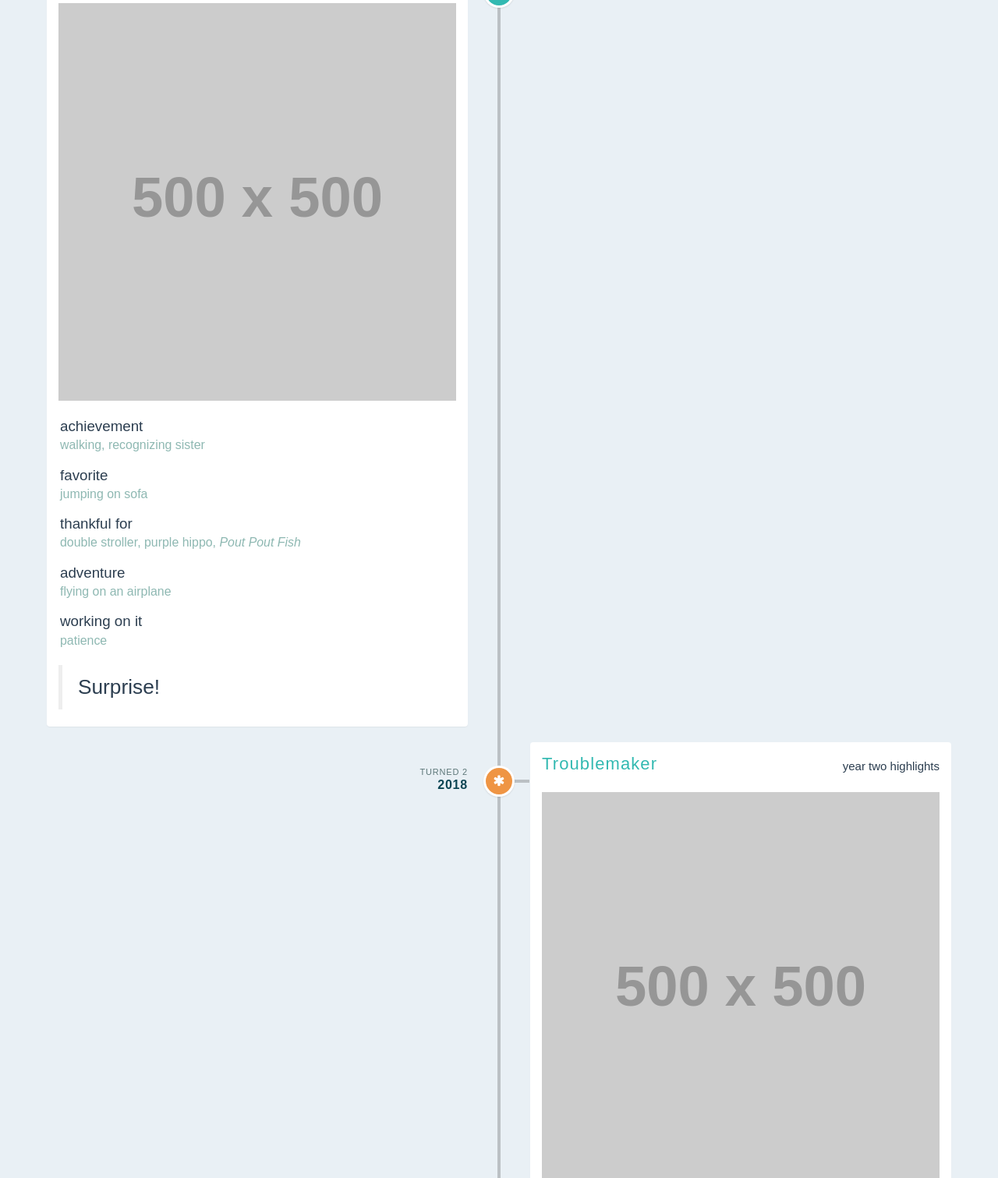
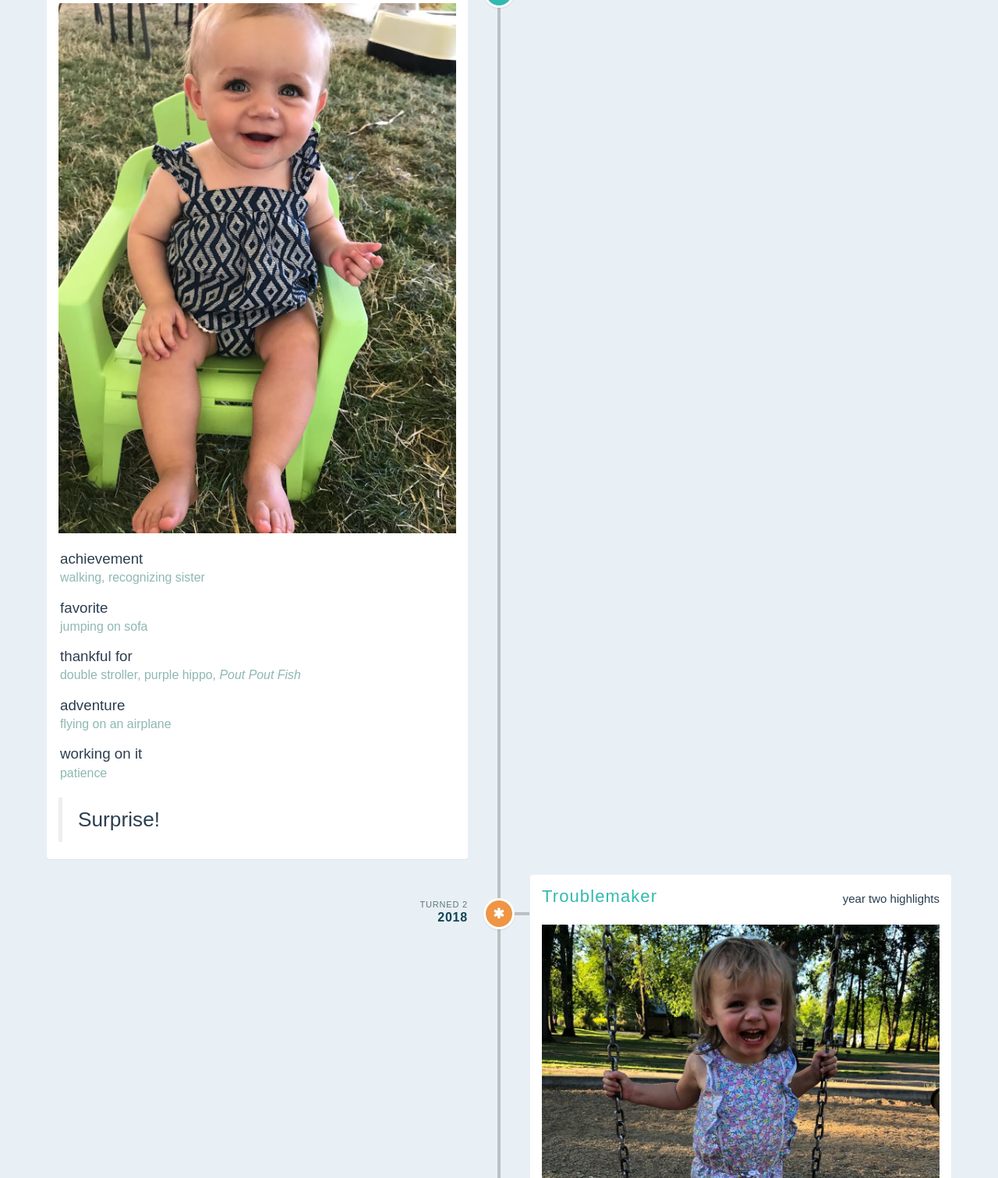
Before and after one commit to chrisheuberger/greta-timeline, a plain HTML site: page index.html in a window 1280 px wide. Shown: the part 389-1900 px from the top of the page at 78% size. Drawn offline with nearby package versions, Linux system fonts and the light colour scheme; placeholder pictures from the web are drawn by us; a web font is replaced by a local one.

Commit message:
update photos

```diff
--- a/index.html
+++ b/index.html
@@ -27,7 +27,7 @@
           <div class="panel-body">
             <h2 class="entry-header">Little Sis Arrives</h2>
             <h5 class="year-subhead">year one highlights</h5>
-            <img class="img-responsive" src="http://placehold.it/500x500" />
+            <img class="img-responsive" src="img/greta-1.jpg" />
             <ul>
               <li>achievement<span class="answerspan">walking, recognizing sister</span></li>
               <li>favorite<span class="answerspan">jumping on sofa</span></li>
@@ -54,7 +54,7 @@
           <div class="panel-body">
             <h2 class="entry-header">Troublemaker</h2>
             <h5 class="year-subhead">year two highlights</h5>
-            <img class="img-responsive" src="http://placehold.it/500x500" />
+            <img class="img-responsive" src="img/greta-2.jpg" />
             <ul>
               <li>achievement<span class="answerspan">talking, dressing myself</span></li>
               <li>favorite<span class="answerspan"><em>Mickey Mouse Clubhouse</em>, <em>Moo/Cat/Dog</em></span></li>
```
Also changed, not shown: img/born1.jpg (deleted), img/greta-1.jpg (added), img/greta-2.jpg (added), img/jules-santa.jpg (deleted).
